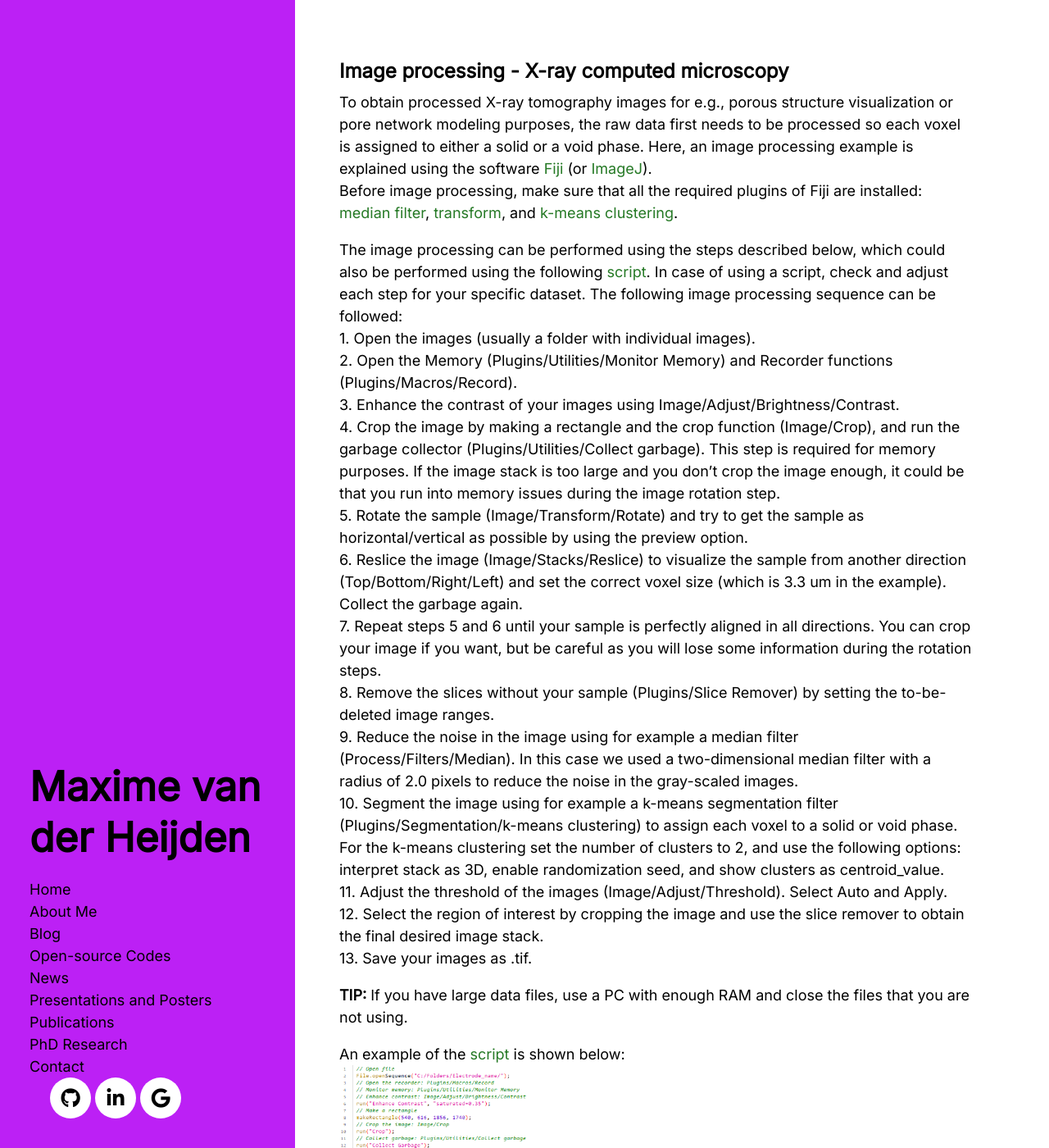
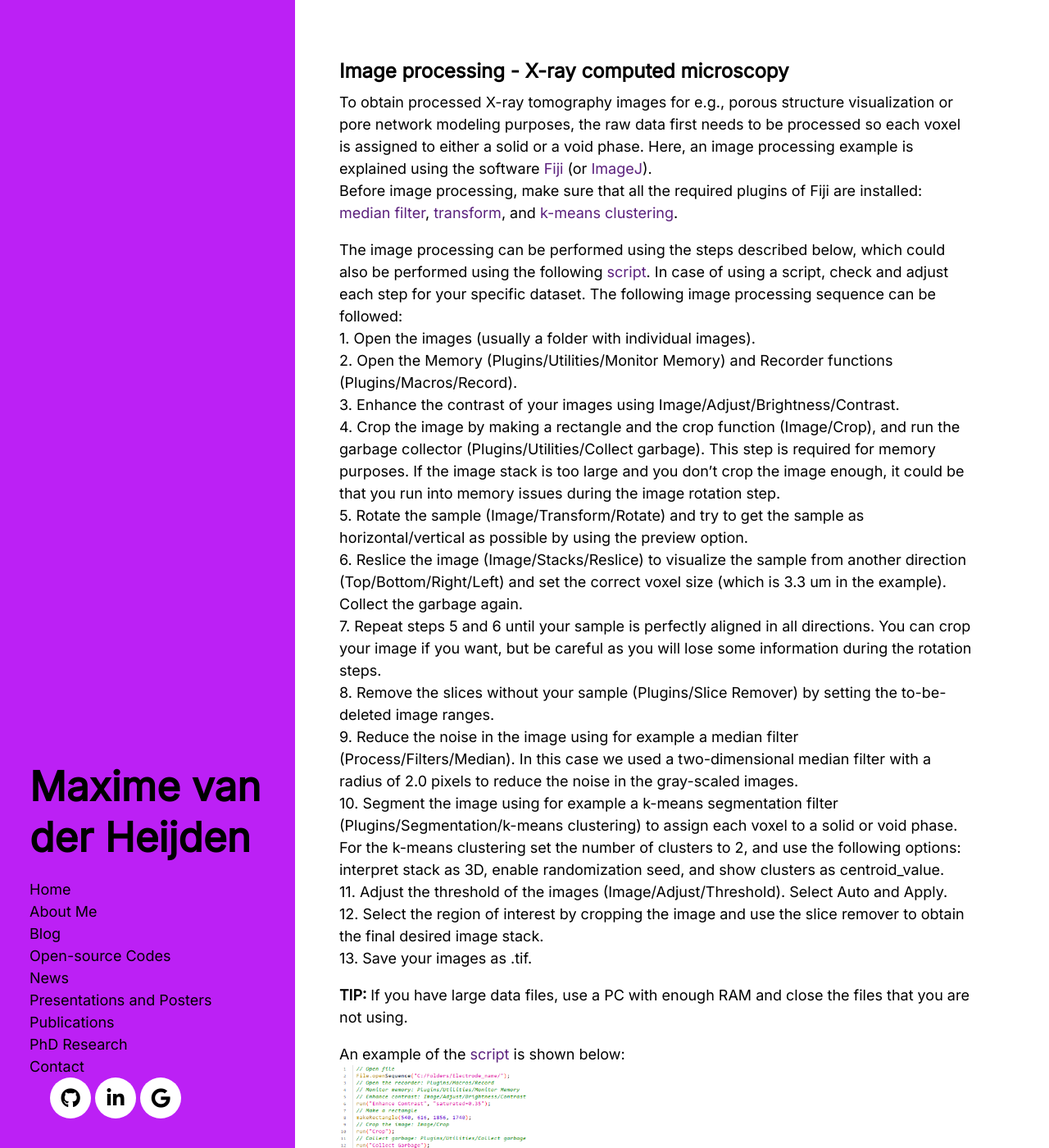
Before and after one commit to MaximevdHeijden/MaximevdHeijden.github.io, a Jekyll site: the page built from _posts/2024-01-29-XTMImageProcessing.md, in a window 1280 px wide and 1400 px high. Shown: the whole window at 82% size. Built offline with Jekyll 4.4.1, drawn with Linux system fonts in a browser that asks for light colours; nearby versions of some CDN libraries.

Commit message:
Update hyde.css

```diff
--- a/public/css/hyde.css
+++ b/public/css/hyde.css
@@ -237,7 +237,7 @@ a.sidebar-nav-item:focus {
 }
 .theme-base-0e .content a,
 .theme-base-0e .related-posts li a:hover {
-  color: #257925;
+  color: #5b207d;
 }
 
 /* Brown */
```
